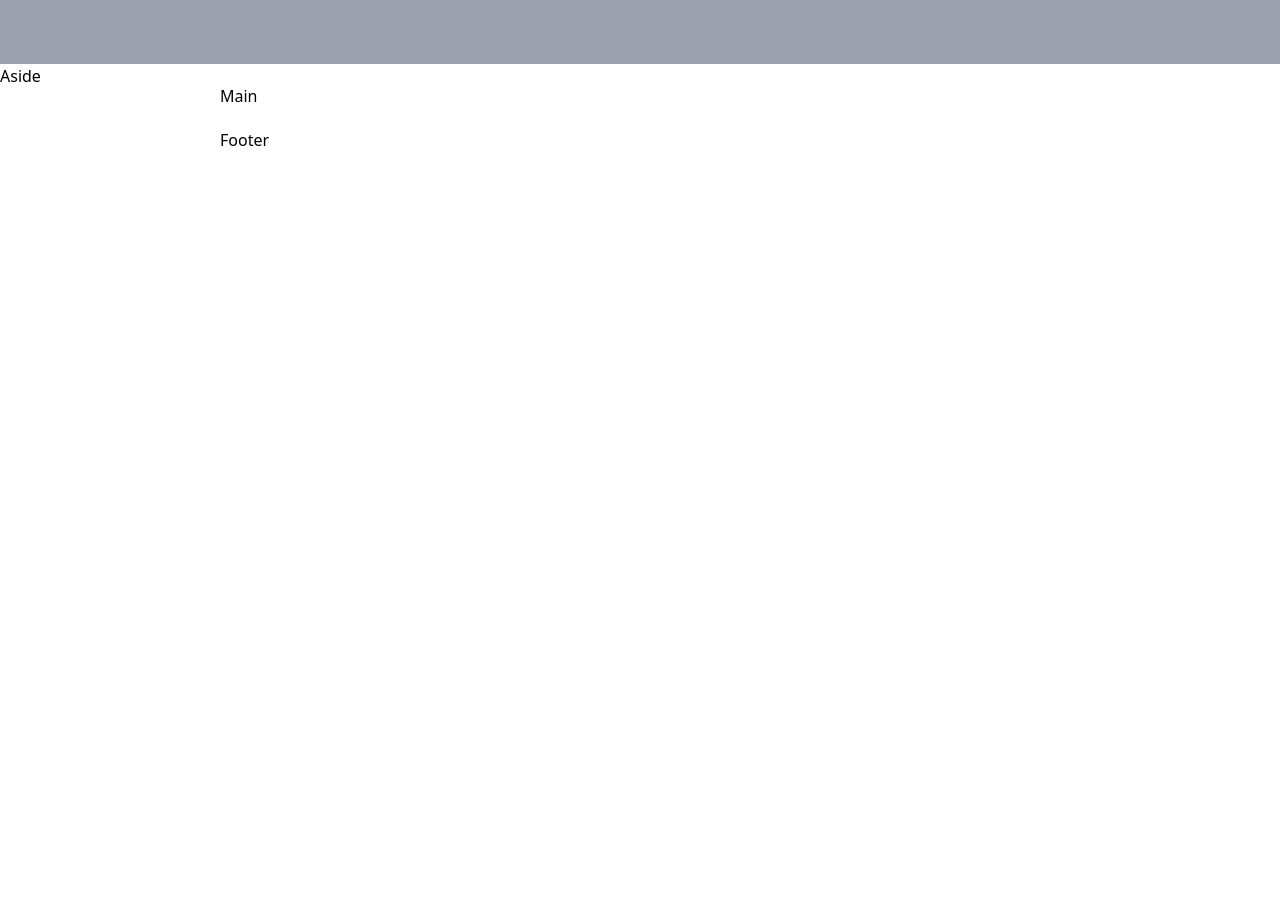
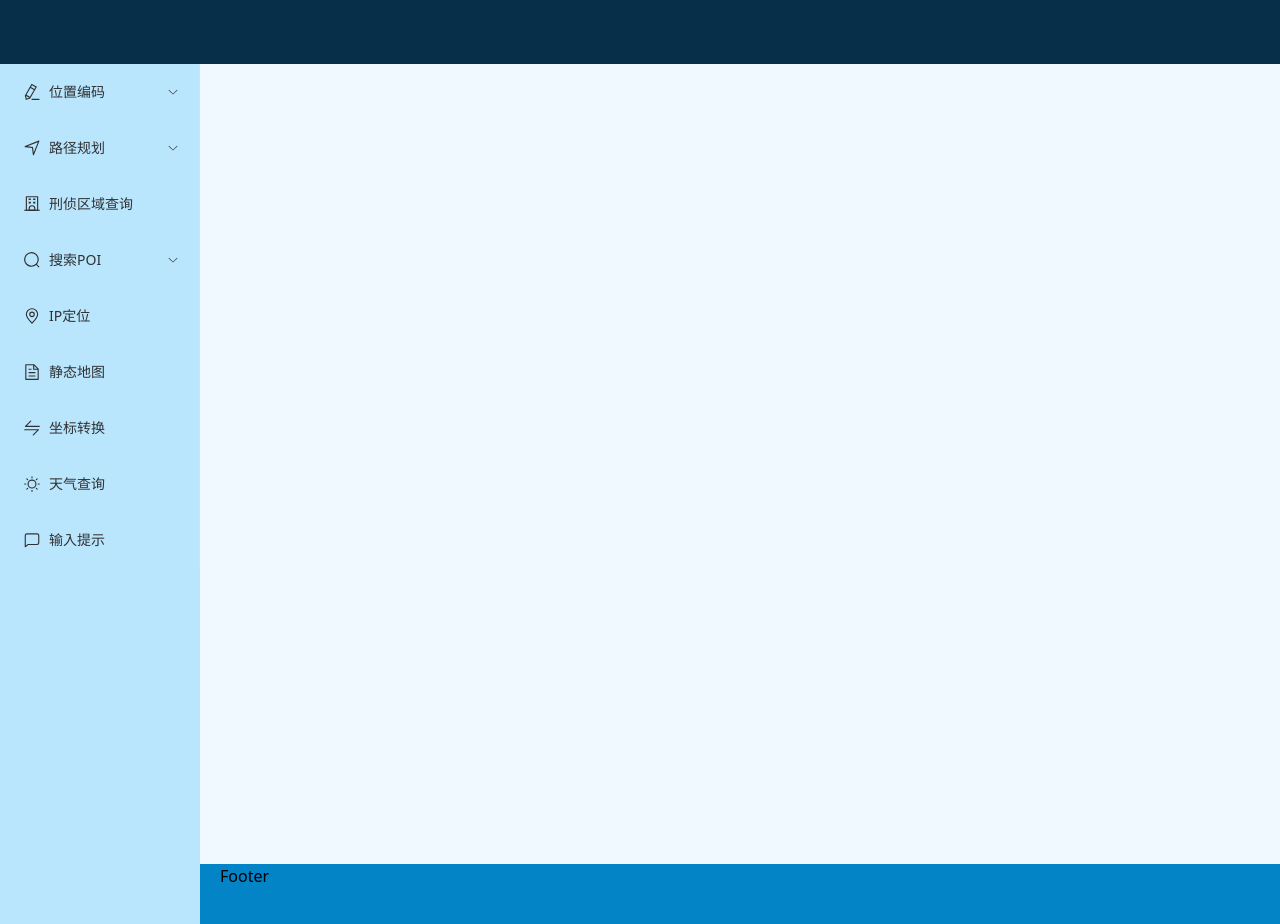
Before and after one commit to yongqi02/GaoDeDiTu, a Nuxt app: page / in a window 1280 px wide. Before the commit the page ends 800 px from the top, so only its background shows below. Built offline with nearby package versions, Linux system fonts and the light colour scheme.

Commit message:
feat: build page skeleton

```diff
--- a/pages/index.vue
+++ b/pages/index.vue
@@ -1,21 +1,105 @@
 <script setup lang="ts">
+import {
+	Location,
+	Search,
+	Sunny,
+	EditPen,
+	Position,
+	Switch,
+	School,
+	Document,
+	ChatSquare
+} from '@element-plus/icons-vue';
+import { ref } from 'vue';
+import GeocodeGeo from "~/pages/(components)/GeocodeGeo.vue";
 
+let isShow = ref('0');
+
+function handleClick(value: string) {
+	isShow.value = value;
+}
 </script>
 
 <template>
 	<el-container>
-		<el-header class="bg-gray-400 h-16">
+		<el-header class="bg-sky-950 h-16">
 		</el-header>
 		<el-container>
-			<el-aside width="200px">Aside</el-aside>
+			<el-aside width="200px" class="bg-sky-200">
+				<client-only>
+					<el-menu
+							default-active='1'
+							class='el-menu-vertical-demo bg-sky-200'
+					>
+						<el-sub-menu index='1'>
+							<template #title>
+								<el-icon><EditPen /></el-icon>
+								<span>位置编码</span>
+							</template>
+							<el-menu-item index='1-1' @click='handleClick("1-1")'>地理编码</el-menu-item>
+							<el-menu-item index='1-2' @click='handleClick("1-2")'>逆地理编码</el-menu-item>
+						</el-sub-menu>
+						<el-sub-menu index='2'>
+							<template #title>
+								<el-icon><Position /></el-icon>
+								<span>路径规划</span>
+							</template>
+							<el-menu-item index='2-1' @click='handleClick("2-1")'>步行路径规划</el-menu-item>
+							<el-menu-item index='2-2' @click='handleClick("2-2")'>公交路径规划</el-menu-item>
+							<el-menu-item index='2-3' @click='handleClick("2-3")'>驾车路径规划</el-menu-item>
+							<el-menu-item index='2-4' @click='handleClick("2-4")'>骑行路径规划</el-menu-item>
+							<el-menu-item index='2-5' @click='handleClick("2-5")'>未来路径规划</el-menu-item>
+							<el-menu-item index='2-6' @click='handleClick("2-6")'>距离测量</el-menu-item>
+						</el-sub-menu>
+						<el-menu-item index='3' @click='handleClick("3")'>
+							<el-icon><School /></el-icon>
+							<span>刑侦区域查询</span>
+						</el-menu-item>
+						<el-sub-menu index='4'>
+							<template #title>
+								<el-icon><Search /></el-icon>
+								<span>搜索POI</span>
+							</template>
+							<el-menu-item index='4-1' @click='handleClick("4-1")'>关键字搜索</el-menu-item>
+							<el-menu-item index='4-2' @click='handleClick("4-2")'>周边搜索</el-menu-item>
+							<el-menu-item index='4-3' @click='handleClick("4-3")'>多边形搜索</el-menu-item>
+							<el-menu-item index='4-4' @click='handleClick("4-4")'>ID搜索</el-menu-item>
+						</el-sub-menu>
+						<el-menu-item index='5' @click='handleClick("5")'>
+							<el-icon><location /></el-icon>
+							<span>IP定位</span>
+						</el-menu-item>
+						<el-menu-item index='6' @click='handleClick("6")'>
+							<el-icon><Document /></el-icon>
+							<span>静态地图</span>
+						</el-menu-item>
+						<el-menu-item index='7' @click='handleClick("7")'>
+							<el-icon><Switch /></el-icon>
+							<span>坐标转换</span>
+						</el-menu-item>
+						<el-menu-item index='8' @click='handleClick("8")'>
+							<el-icon><Sunny /></el-icon>
+							<span>天气查询</span>
+						</el-menu-item>
+						<el-menu-item index='9' @click='handleClick("9")'>
+							<el-icon><ChatSquare /></el-icon>
+							<span>输入提示</span>
+						</el-menu-item>
+					</el-menu>
+				</client-only>
+			</el-aside>
 			<el-container>
-				<el-main>Main</el-main>
-				<el-footer>Footer</el-footer>
+				<el-main class="bg-sky-50 min-h-screen">
+					<GeocodeGeo v-if="isShow === '1-1'"/>
+				</el-main>
+				<el-footer class="bg-sky-600">Footer</el-footer>
 			</el-container>
 		</el-container>
 	</el-container>
 </template>
 
 <style scoped>
-
+.el-menu {
+	background-color: initial!important;
+}
 </style>
```
